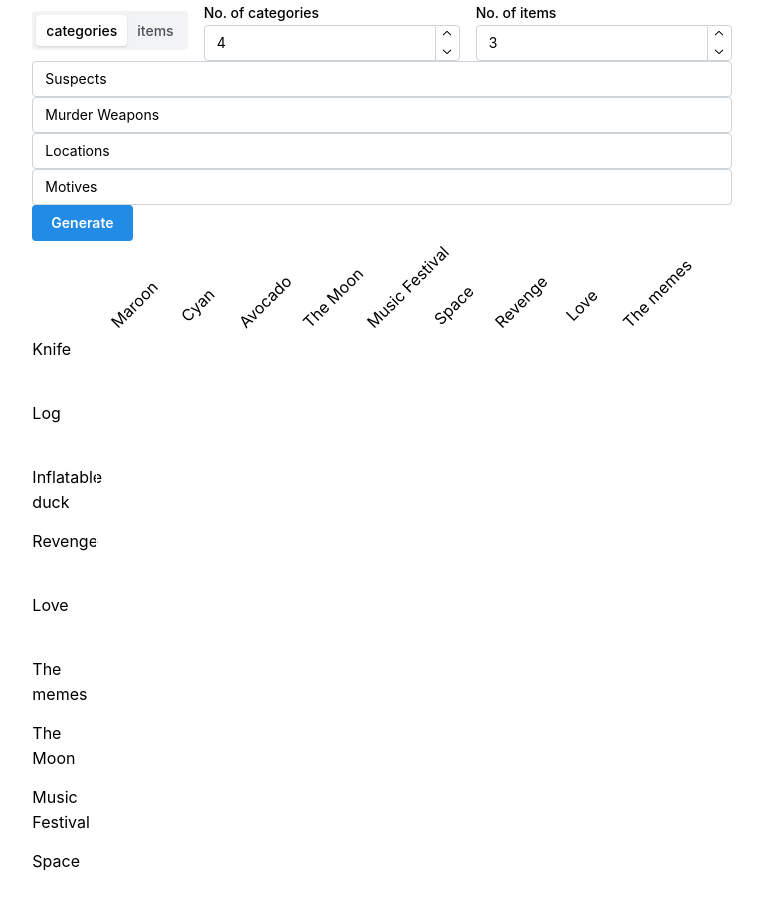
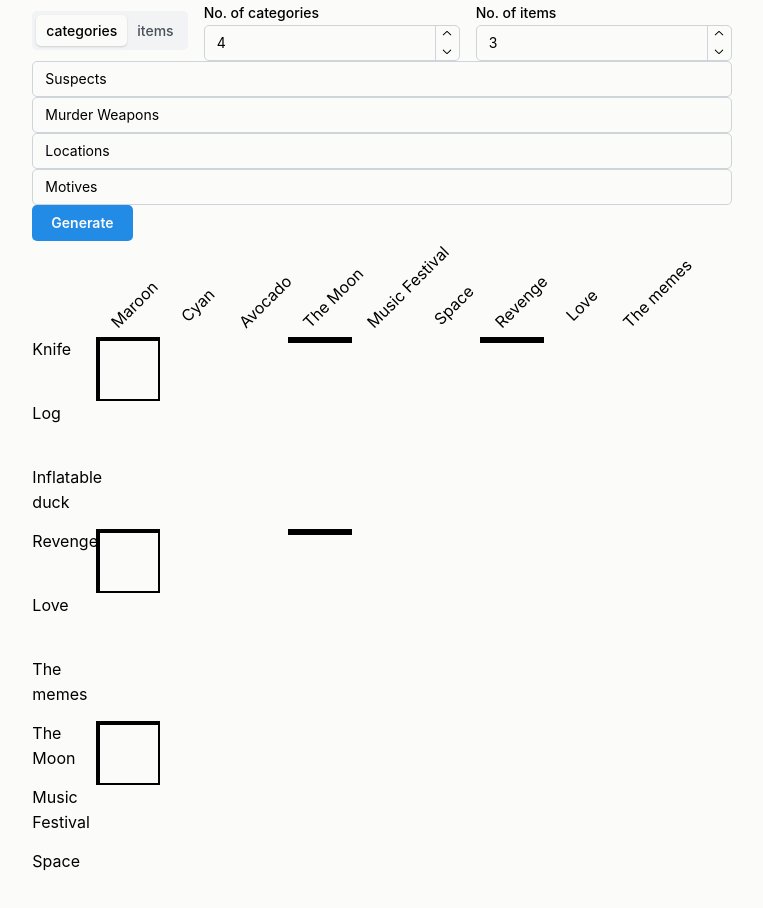
Before and after one commit to Chattox/logikinator-5000, a React (Vite) app: page / in a window 1280 px wide. Shown: the top 908 px of the page, without its empty margins (258-1021 px from the left). Built offline with nearby package versions, Linux system fonts and the light colour scheme.

Commit message:
wip: styling

```diff
--- a/src/App.tsx
+++ b/src/App.tsx
@@ -2,12 +2,17 @@ import { MantineProvider } from "@mantine/core";
 import "@mantine/core/styles.css";
 import { MainContainer } from "./components/MainContainer";
 import { Puzzle } from "./Puzzle/Puzzle";
+import { resolver, theme } from "./theme";
 
 function App() {
   const puzzle = new Puzzle();
 
   return (
-    <MantineProvider>
+    <MantineProvider
+      theme={theme}
+      cssVariablesResolver={resolver}
+      forceColorScheme="light"
+    >
       <MainContainer puzzle={puzzle} />
     </MantineProvider>
   );
--- /dev/null
+++ b/src/components/LogicGrid/LogicGrid.module.css
@@ -0,0 +1,8 @@
+.gridSquare {
+  border: 2px solid black;
+}
+
+.blankSquare {
+  height: var(--mantine-gridSizing-gridCell);
+  width: var(--mantine-gridSizing-gridCell);
+}
--- a/src/components/LogicGrid/LogicGrid.tsx
+++ b/src/components/LogicGrid/LogicGrid.tsx
@@ -3,6 +3,7 @@ import { Puzzle } from "../../Puzzle/Puzzle";
 import { LogicGridCell } from "./LogicGridCell";
 import { LogicGridLabel } from "./LogicGridLabel";
 import { useEffect } from "react";
+import classes from "./LogicGrid.module.css";
 
 export const LogicGrid = (props: {
   puzzle: Puzzle;
@@ -11,6 +12,28 @@ export const LogicGrid = (props: {
   const puzzle = props.puzzle;
 
   useEffect(() => {}, [props.outerGrid]);
+
+  const getCellPos = (row: number, col: number) => {
+    if (row === 0 && col === 0) {
+      return "topLeft";
+    } else if (row === 0 && col < puzzle.numItems - 1) {
+      return "top";
+    } else if (row === 0 && col === puzzle.numItems - 1) {
+      return "topRight";
+    } else if (row < puzzle.numItems - 1 && col === 0) {
+      return "centerLeft";
+    } else if (row < puzzle.numItems - 1 && col === puzzle.numItems - 1) {
+      return "centerRight";
+    } else if (row === puzzle.numItems - 1 && col === 0) {
+      return "bottomLeft";
+    } else if (row === puzzle.numItems - 1 && col < puzzle.numItems - 1) {
+      return "bottom";
+    } else if (row === puzzle.numItems - 1 && col === puzzle.numItems - 1) {
+      return "bottomRight";
+    } else {
+      return "inner";
+    }
+  };
 
   const generateGrid = (labels: {
     col: JSX.Element[][];
@@ -23,7 +46,7 @@ export const LogicGrid = (props: {
       row.col.forEach((category, j) => {
         const gridSquare: JSX.Element[] =
           // Very first cell is blank to allow for axis labels
-          i === 0 && j === 0 ? [<Box h="4rem" w="4rem" />] : [];
+          i === 0 && j === 0 ? [<Box className={classes.blankSquare} />] : [];
         // For first row include column labels
         if (i === 0) {
           labels.col[j].forEach((label) => gridSquare.push(label));
@@ -33,9 +56,14 @@ export const LogicGrid = (props: {
           if (j === 0) {
             gridSquare.push(labels.row[i][k]);
           }
-          category.items.forEach((colItem) => {
+          category.items.forEach((colItem, l) => {
             gridSquare.push(
-              <LogicGridCell item1={colItem} item2={rowItem} puzzle={puzzle} />
+              <LogicGridCell
+                item1={colItem}
+                item2={rowItem}
+                puzzle={puzzle}
+                pos={getCellPos(k, l)}
+              />
             );
           });
         });
--- a/src/components/LogicGrid/LogicGridCell/LogicGridCell.module.css
+++ b/src/components/LogicGrid/LogicGridCell/LogicGridCell.module.css
@@ -1,7 +1,13 @@
 .cell {
-  border: 1px solid white;
-  width: 4rem;
-  max-width: 4rem;
-  height: 4rem;
+  border: 1px solid black;
+  width: var(--mantine-gridSizing-gridCell);
+  max-width: var(--mantine-gridSizing-gridCell);
+  height: var(--mantine-gridSizing-gridCell);
   user-select: none;
 }
+
+.topLeft {
+  border-width: 4px 2px 2px 4px;
+  border-color: black;
+  border-style: solid;
+}
--- a/src/components/LogicGrid/LogicGridCell/LogicGridCell.tsx
+++ b/src/components/LogicGrid/LogicGridCell/LogicGridCell.tsx
@@ -7,6 +7,7 @@ export const LogicGridCell = (props: {
   item1: string;
   item2: string;
   puzzle: Puzzle;
+  pos: string;
 }) => {
   const [link, setLink] = useState<string>(
     props.puzzle.getLink(props.item1, props.item2)
@@ -48,7 +49,7 @@ export const LogicGridCell = (props: {
   };
 
   return (
-    <Grid.Col span={1} className={classes.cell} onClick={cycleLink}>
+    <Grid.Col span={1} className={classes[props.pos]} onClick={cycleLink}>
       {getLinkIcon()}
     </Grid.Col>
   );
--- a/src/components/LogicGrid/LogicGridLabel/LogicGridLabel.module.css
+++ b/src/components/LogicGrid/LogicGridLabel/LogicGridLabel.module.css
@@ -1,6 +1,6 @@
 .colLabel {
-  width: 4rem;
-  height: 4rem;
+  width: var(--mantine-gridSizing-gridCell);
+  height: var(--mantine-gridSizing-gridCell);
   text-align: center;
   white-space: nowrap;
   transform: rotate(-45deg);
@@ -8,6 +8,6 @@
 }
 
 .rowLabel {
-  height: 4rem;
-  width: 4rem;
+  height: var(--mantine-gridSizing-gridCell);
+  width: var(--mantine-gridSizing-gridCell);
 }
--- /dev/null
+++ b/src/theme.ts
@@ -0,0 +1,21 @@
+import { CSSVariablesResolver, createTheme, rem } from "@mantine/core";
+
+export const theme = createTheme({
+  white: "#fbfbf9",
+  defaultRadius: "5px",
+  other: {
+    gridSizing: {
+      gridCell: rem(64),
+    },
+  },
+});
+
+export const resolver: CSSVariablesResolver = (theme) => ({
+  variables: {
+    "--mantine-gridSizing-gridCell": theme.other.gridSizing.gridCell,
+  },
+  dark: {},
+  light: {
+    "--mantine-color-body": theme.white,
+  },
+});
```
